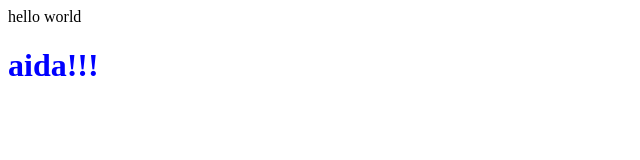
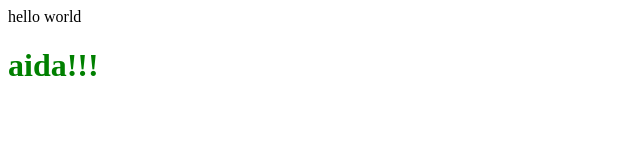
Before and after one commit to aidabmz/web-cs50, a plain HTML site: page index.html in a window 1280 px wide. Shown: the whole page, without its empty margins (0-640 px from the left). Drawn offline with Linux system fonts and the light colour scheme.

Commit message:
Update index.html

```diff
--- a/index.html
+++ b/index.html
@@ -8,6 +8,6 @@
 </head>
 <body>
     hello world
-    <h1 Style="color:blue">aida!!!</h1>
+    <h1 Style="color:green">aida!!!</h1>
 </body>
 </html>
```
